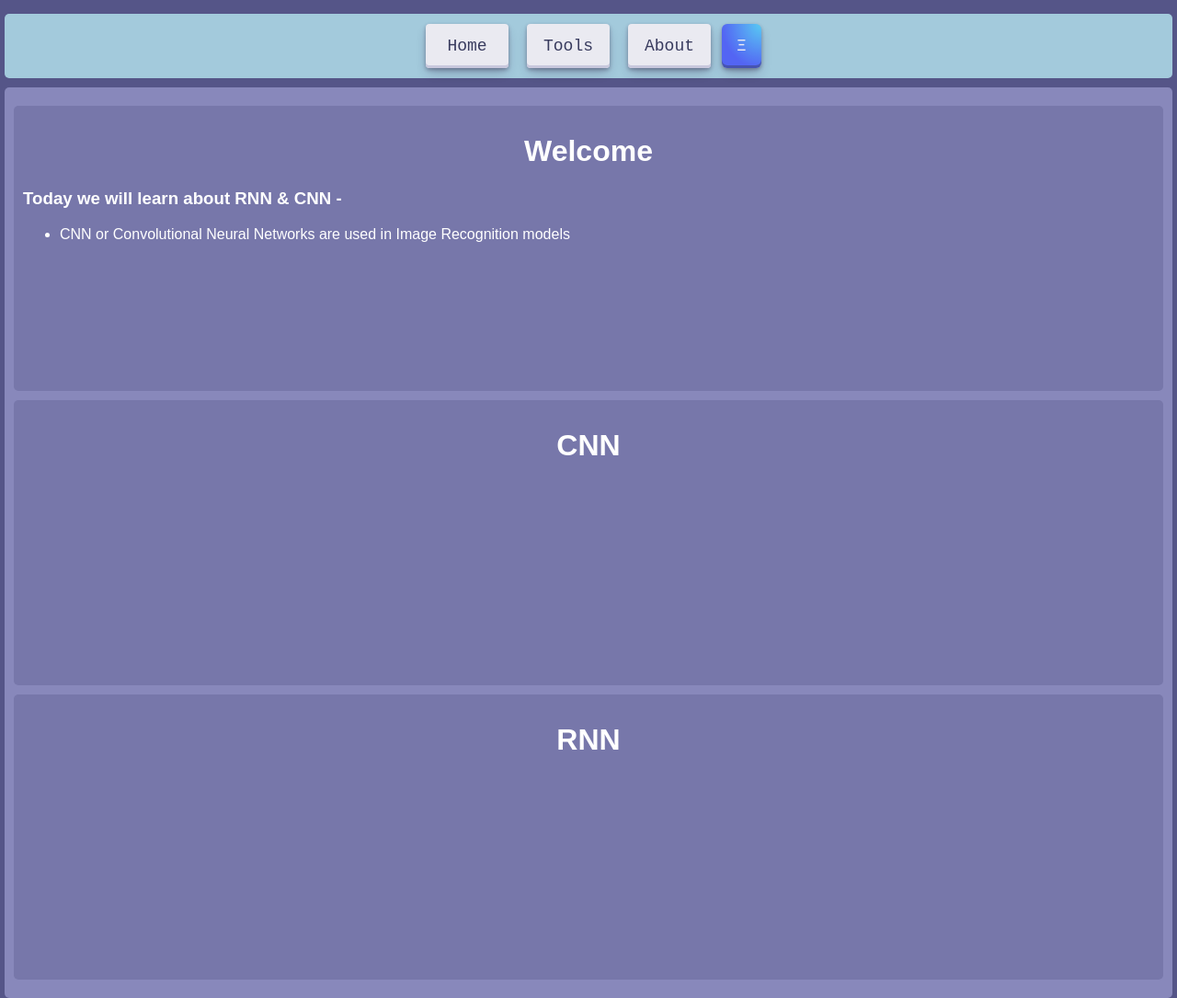
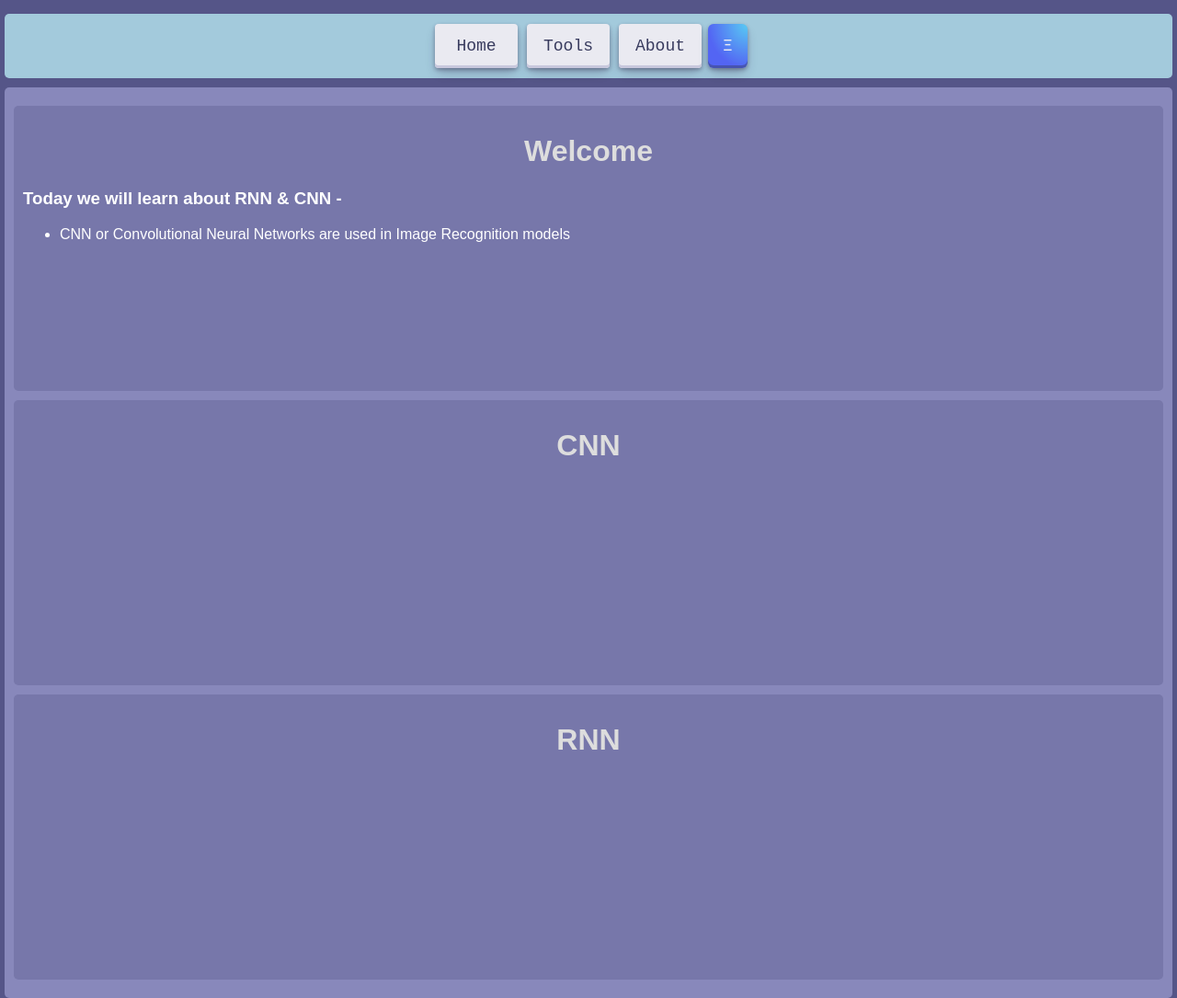
Before and after one commit to UltraGamerine/webtry1, a plain HTML site: page index.html in a window 1280 px wide. Shown: the top 1085 px of the page at 92% size. Drawn offline with Linux system fonts and the light colour scheme.

Commit message:
Update style.css

```diff
--- a/style.css
+++ b/style.css
@@ -48,6 +48,7 @@ body {
   }
   .mdiv h1{
       text-align:center;
+      color: #dddddd;
   }
 
   .mdiv2{
@@ -118,8 +119,8 @@ body {
     white-space: nowrap;
     will-change: box-shadow,transform;
     font-size: 18px;
-    margin-right:10px;
-    margin-left:10px;
+    margin-right:5px;
+    margin-left:5px;
   }
 
   .tbtn:focus {
```
